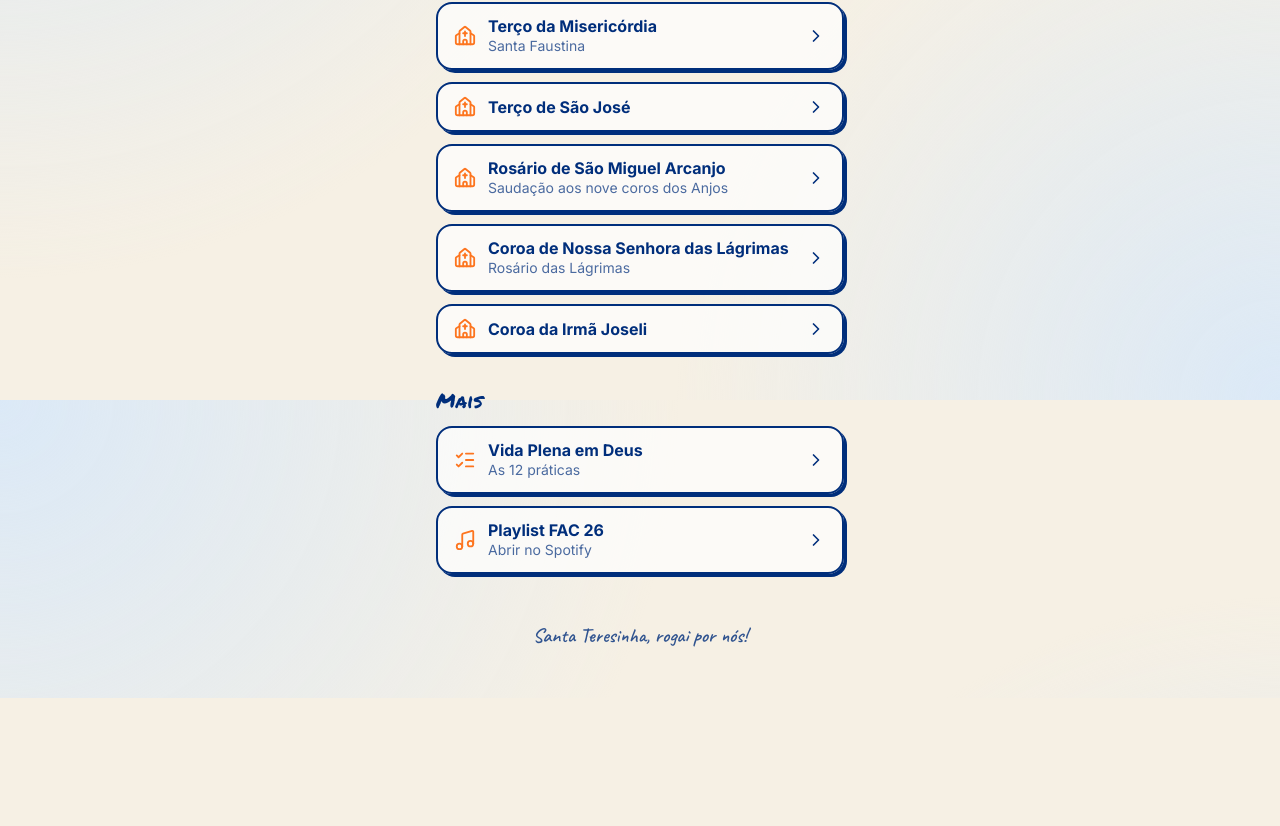
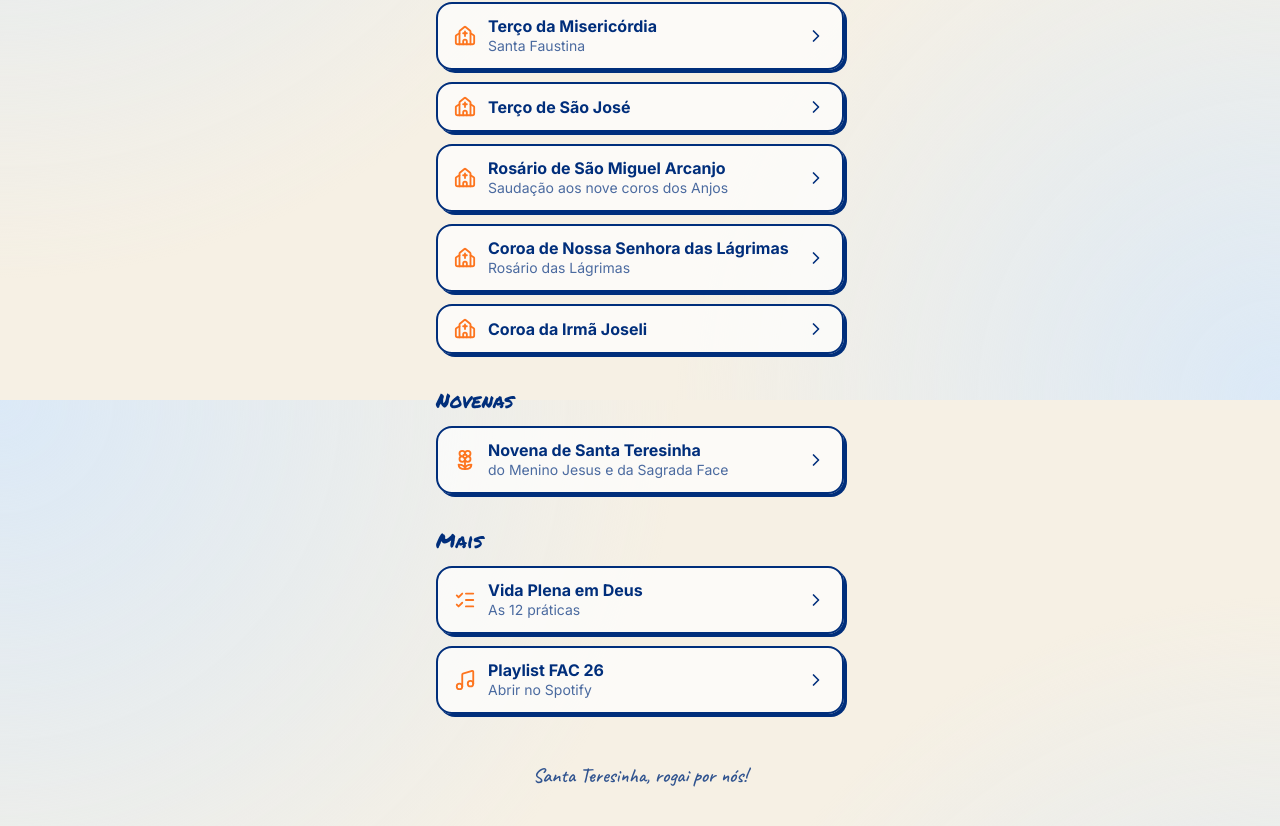
Before and after one commit to GaabrielFerreira/3fac-sma-intercessao-2026, a React (Vite) app: page / in a window 1280 px wide. Shown: the part 1200-2026 px from the top of the page. Before the commit the page ends 1898 px from the top, so only its background shows below. Built offline with nearby package versions, Linux system fonts and the light colour scheme.

Commit message:
feat: add novenas section with santa teresinha novena and new playlist link

```diff
--- a/src/data/prayers.ts
+++ b/src/data/prayers.ts
@@ -362,12 +362,34 @@ export const prayers: Prayer[] = [
       { type: "p", text: "Santa Virgem, esperança nossa, em vossas mãos deposito esta prece (fazer o pedido) e peço que a apresente ao coração de seu Filho Divino, o meu Senhor Jesus Cristo. Amém." },
     ],
   },
+
+  // ---------- Novenas ----------
+  {
+    slug: "novena-santa-teresinha",
+    title: "Novena de Santa Teresinha",
+    subtitle: "do Menino Jesus e da Sagrada Face",
+    group: "novenas",
+    available: true,
+    blocks: [
+      { type: "response", text: "Sinal da Cruz" },
+      { type: "p", text: signOfTheCross },
+      { type: "heading", text: "Oração" },
+      { type: "p", text: "“Santíssima Trindade, Pai, Filho e Espírito Santo, eu Vos agradeço todos os favores, todas as graças com que enriquecestes a alma de Vossa serva Teresa do Menino Jesus durante os 24 anos que passou na Terra." },
+      { type: "p", text: "Pelos méritos de tão querida santinha, conceda-me a graça que ardentemente Vos peço (fazer o pedido), se for conforme a Vossa Santíssima vontade e para salvação de minha alma." },
+      { type: "p", text: "Ajudai minha fé e minha esperança, ó Santa Teresinha, cumprindo, mais uma vez, sua promessa de que ninguém vos invocaria em vão, fazendo-me ganhar uma rosa, sinal de que alcançarei a graça pedida.”" },
+      { type: "heading", text: "Em seguida" },
+      { type: "response", text: "Glória (24 vezes)" },
+      { type: "p", text: glory },
+      { type: "p", text: "Santa Teresinha do Menino Jesus e da Sagrada Face, rogai por nós!" },
+    ],
+  },
 ];
 
 export const groupTitles = {
   prayers: "Orações",
   readings: "Leituras",
   rosaries: "Terços e coroas",
+  novenas: "Novenas",
 } as const;
 
 export function getPrayer(slug: string) {
--- a/src/data/types.ts
+++ b/src/data/types.ts
@@ -5,7 +5,7 @@ export type Block =
   | { type: "response"; text: string }
   | { type: "list"; items: string[] };
 
-export type PrayerGroup = "prayers" | "readings" | "rosaries";
+export type PrayerGroup = "prayers" | "readings" | "rosaries" | "novenas";
 
 export interface Prayer {
   slug: string;
--- a/src/data/vidaPlena.ts
+++ b/src/data/vidaPlena.ts
@@ -19,4 +19,4 @@ export const vidaPlenaItems: VidaPlenaItem[] = [
 ];
 
 export const playlistUrl =
-  "https://open.spotify.com/playlist/3MMIUt15FNsMbA9OgcDg5t";
+  "https://open.spotify.com/playlist/2VJ6NevgrcldCNa0ogstCc";
--- a/src/pages/Home/index.tsx
+++ b/src/pages/Home/index.tsx
@@ -1,4 +1,4 @@
-import { BookOpen, Church, ListChecks, Music, Plane, Shield } from "lucide-react";
+import { BookOpen, Church, Flower2, ListChecks, Music, Plane, Shield } from "lucide-react";
 import logo from "@/assets/logo-white.png";
 import { BrushTitle } from "@/components/BrushTitle";
 import { ListCard } from "@/components/ListCard";
@@ -10,9 +10,10 @@ const groupIcons: Record<PrayerGroup, React.ReactNode> = {
   prayers: <Shield size={22} />,
   readings: <BookOpen size={22} />,
   rosaries: <Church size={22} />,
+  novenas: <Flower2 size={22} />,
 };
 
-const groups: PrayerGroup[] = ["prayers", "readings", "rosaries"];
+const groups: PrayerGroup[] = ["prayers", "readings", "rosaries", "novenas"];
 
 function SectionTitle({ children }: { children: string }) {
   return <h2 className="mb-3 font-display text-xl">{children}</h2>;
```
